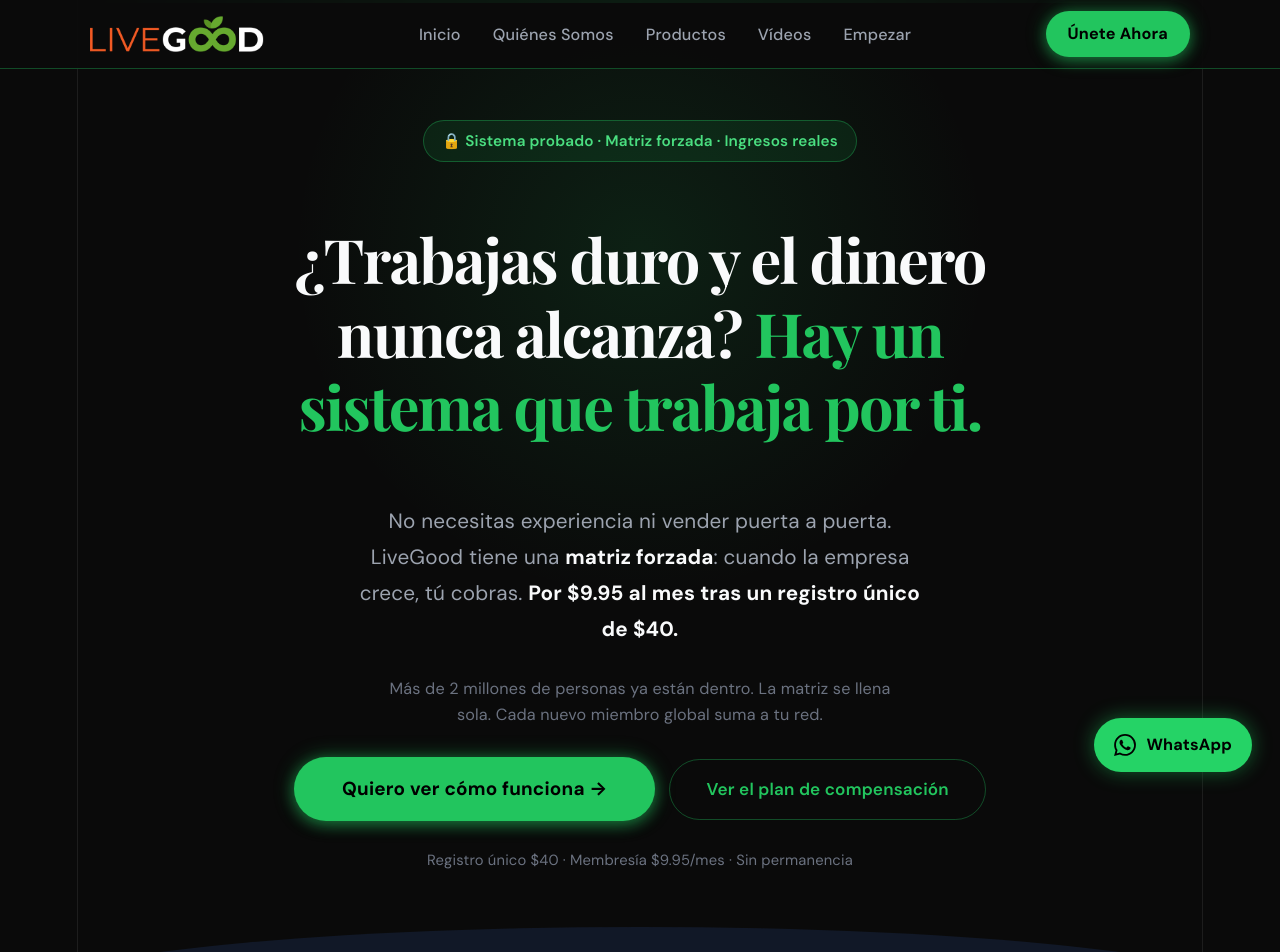
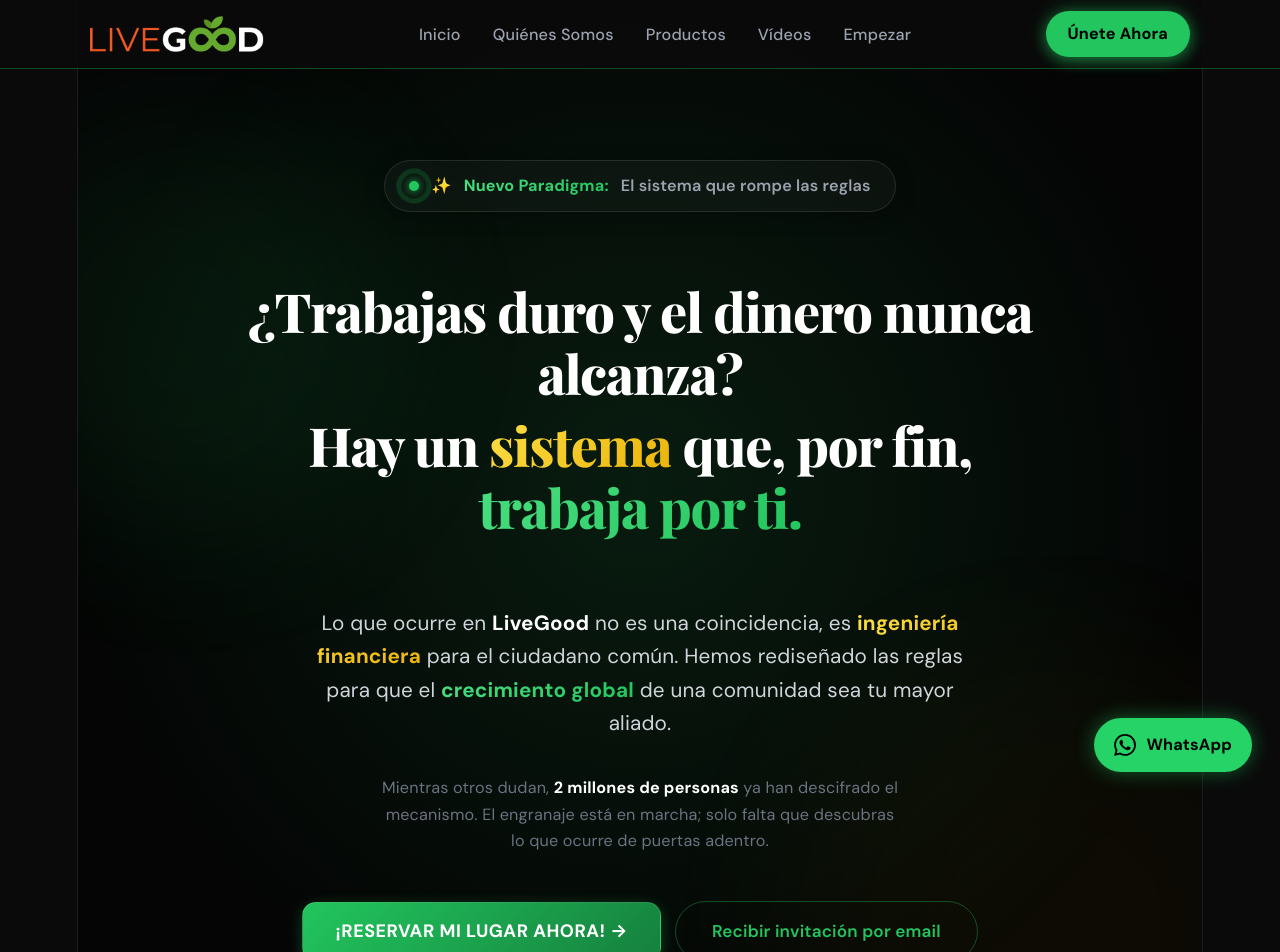
Before and after one commit to TheSharkFullCode/landing-page-liveGood, a React (Vite) app in the folder landing-page-liveGood/: page / in a window 1280 px wide. Shown: the top 952 px of the page. Built offline with nearby package versions, Linux system fonts and the light colour scheme; a web font is replaced by a local one.

Commit message:
feat: rediseño premium de la sección Hero con narrativa persuasiva y optimización de CTAs

```diff
--- a/landing-page-liveGood/src/App.css
+++ b/landing-page-liveGood/src/App.css
@@ -175,7 +175,7 @@
 }
 
 /* =============================================
-   1. HERO — #0a0a0a + green radial glow
+   1. HERO — Ultra-premium Visual Impact
    ============================================= */
 .hero {
   position: relative;
@@ -183,104 +183,222 @@
   min-height: 100vh;
   display: flex;
   align-items: center;
-  padding: 120px 24px 120px;
-  background: var(--bg-primary);
+  justify-content: center;
+  padding: 160px 24px 120px;
+  background: #050505;
   text-align: center;
   overflow: hidden;
 }
 
-/* Green radial glow at top-center */
+/* Base radial glow */
 .hero::after {
   content: '';
   position: absolute;
   top: -10%;
   left: 50%;
   transform: translateX(-50%);
-  width: 700px;
-  height: 700px;
+  width: 1200px;
+  height: 1200px;
   background: radial-gradient(circle, rgba(34, 197, 94, 0.12) 0%, transparent 70%);
   pointer-events: none;
   z-index: 0;
 }
 
-/* Thin green top bar */
-.hero::before {
-  content: '';
+/* Floating Glow Decorations */
+.hero__glow {
   position: absolute;
-  top: 0; left: 0; right: 0;
-  height: 3px;
-  background: linear-gradient(90deg, transparent, var(--accent), transparent);
-  z-index: 1;
+  border-radius: 50%;
+  filter: blur(80px);
+  z-index: 0;
+  pointer-events: none;
+  opacity: 0.4;
+  animation: floatGlow 15s infinite alternate ease-in-out;
+}
+
+.hero__glow--1 {
+  width: 400px;
+  height: 400px;
+  background: rgba(34, 197, 94, 0.2);
+  top: 10%;
+  left: -10%;
+}
+
+.hero__glow--2 {
+  width: 500px;
+  height: 500px;
+  background: rgba(234, 179, 8, 0.1);
+  bottom: 0%;
+  right: -5%;
+  animation-delay: -5s;
+}
+
+@keyframes floatGlow {
+  0% { transform: translate(0, 0) scale(1); }
+  100% { transform: translate(50px, 30px) scale(1.1); }
 }
 
 .hero__container {
   position: relative;
   z-index: 2;
-  max-width: 780px;
+  max-width: 1000px;
   margin: 0 auto;
   display: flex;
   flex-direction: column;
   align-items: center;
-  gap: 28px;
+  gap: 36px;
+  animation: heroReveal 1.2s cubic-bezier(0.16, 1, 0.3, 1);
+}
+
+@keyframes heroReveal {
+  from { opacity: 0; transform: translateY(30px) scale(0.98); }
+  to { opacity: 1; transform: translateY(0) scale(1); }
 }
 
 .hero__badge {
   display: inline-flex;
   align-items: center;
-  gap: 8px;
-  background: rgba(34, 197, 94, 0.10);
-  color: var(--accent-light);
-  border: 1px solid var(--border-accent);
-  padding: 8px 18px;
+  gap: 12px;
+  background: rgba(255, 255, 255, 0.03);
+  backdrop-filter: blur(10px);
+  color: var(--text-secondary);
+  border: 1px solid rgba(255, 255, 255, 0.1);
+  padding: 12px 24px;
   border-radius: var(--radius-full);
+  font-size: 0.9rem;
+  font-weight: 600;
+  box-shadow: 0 4px 20px rgba(0, 0, 0, 0.3);
+}
+
+/* Highlights */
+.hero__highlight-green {
+  background: linear-gradient(135deg, #4ade80 0%, #22c55e 100%);
+  -webkit-background-clip: text;
+  background-clip: text;
+  -webkit-text-fill-color: transparent;
+  font-weight: 800;
+}
+
+.hero__highlight-gold {
+  background: linear-gradient(135deg, #fde047 0%, #eab308 100%);
+  -webkit-background-clip: text;
+  background-clip: text;
+  -webkit-text-fill-color: transparent;
+  font-weight: 800;
+}
+
+.hero__highlight-white {
+  color: #ffffff;
+  font-weight: 700;
+}
+
+.hero__badge-dot {
+  width: 10px;
+  height: 10px;
+  background: #22c55e;
+  border-radius: 50%;
+  position: relative;
+  box-shadow: 0 0 10px #22c55e;
+}
+
+.hero__badge-dot::after {
+  content: '';
+  position: absolute;
+  top: -2px; left: -2px; right: -2px; bottom: -2px;
+  border: 2px solid #22c55e;
+  border-radius: 50%;
+  animation: badgeRipple 2s infinite;
+}
+
+@keyframes badgeRipple {
+  0% { transform: scale(1); opacity: 0.8; }
+  100% { transform: scale(3); opacity: 0; }
+}
+
+.hero__title {
+  font-size: clamp(1.8rem, 5.5vw, 3rem);
+  font-weight: 900;
+  line-height: 1.15;
+  color: #ffffff;
+  max-width: 800px;
+  letter-spacing: -1.2px;
+}
+
+.hero__title-block {
+  display: block;
+  margin-top: 10px;
+}
+
+.hero__subtitle {
+  font-size: clamp(1rem, 1.8vw, 1.15rem);
+  color: #d1d5db;
+  max-width: 650px;
+  line-height: 1.6;
+  font-weight: 400;
+}
+
+.hero__secondary-text {
+  font-size: 0.95rem;
+  color: #9ca3af;
+  max-width: 550px;
+}
+
+.hero__cta-group {
+  display: flex;
+  align-items: center;
+  justify-content: center;
+  gap: 32px;
+  width: 100%;
+  margin-top: 10px;
+}
+
+.hero__cta-button--primary {
+  display: inline-block;
+  background: linear-gradient(135deg, #22c55e 0%, #15803d 100%);
+  color: #ffffff !important;
+  padding: 14px 32px;
+  border-radius: var(--radius-md);
+  text-decoration: none;
+  font-weight: 700;
+  font-size: 1rem;
+  text-transform: uppercase;
+  letter-spacing: 0.5px;
+  box-shadow: 0 4px 15px rgba(34, 197, 94, 0.3);
+  transition: all 0.3s ease;
+  border: 1px solid rgba(255, 255, 255, 0.1);
+}
+
+.hero__cta-button--primary:hover {
+  transform: translateY(-2px);
+  box-shadow: 0 8px 25px rgba(34, 197, 94, 0.4);
+  background: linear-gradient(135deg, #4ade80 0%, #22c55e 100%);
+}
+
+.hero__cta-secondary {
+  color: #9ca3af;
+  text-decoration: none;
+  font-weight: 600;
+  font-size: 0.95rem;
+  transition: all 0.3s ease;
+  border-bottom: 2px solid rgba(255, 255, 255, 0.1);
+  padding: 4px 0;
+}
+
+.hero__cta-secondary:hover {
+  color: #ffffff;
+  border-bottom-color: var(--accent);
+}
+
+.hero__cta-note {
   font-size: 0.85rem;
-  font-weight: 600;
-}
-
-.hero__title {
-  font-size: clamp(2rem, 5vw, 3.4rem);
-  font-weight: 700;
-  color: var(--text-primary);
-  max-width: 720px;
-}
-
-.hero__title-emphasis {
-  color: var(--accent);
-  font-style: italic;
-}
-
-.hero__subtitle {
-  font-size: 1.15rem;
-  color: var(--text-secondary);
-  max-width: 580px;
-  line-height: 1.75;
-}
-
-.hero__subtitle strong { color: var(--text-primary); }
-
-/* CTA BUTTON — dark theme: green bg + black text */
-.hero__cta-button {
-  display: inline-block;
-  background: var(--accent);
-  color: #000000;
-  padding: 17px 48px;
-  border-radius: var(--radius-full);
-  text-decoration: none;
-  font-weight: 700;
-  font-size: 1.05rem;
-  box-shadow: var(--shadow-glow);
-  transition: transform 0.25s ease, box-shadow 0.25s ease, background 0.25s ease;
-}
-
-.hero__cta-button:hover {
-  background: var(--accent-light);
-  transform: scale(1.07) translateY(-3px);
-  box-shadow: var(--shadow-hover);
-}
-
-.hero__cta-note {
-  font-size: 0.82rem;
-  color: var(--text-muted);
+  color: #6b7280;
+  margin-top: 5px;
+}
+
+@media (max-width: 768px) {
+  .hero { padding: 120px 20px 80px; }
+  .hero__title { font-size: 2.2rem; letter-spacing: -0.5px; }
+  .hero__cta-group { flex-direction: column; gap: 20px; }
+  .hero__cta-button--primary { width: 100%; text-align: center; }
 }
 
 /* =============================================
--- a/landing-page-liveGood/src/components/Hero/Hero.jsx
+++ b/landing-page-liveGood/src/components/Hero/Hero.jsx
@@ -5,41 +5,53 @@
     <section id="inicio" className="hero">
       <div className="hero__container">
 
-        <span className="hero__badge">🔒 Sistema probado · Matriz forzada · Ingresos reales</span>
+        <span className="hero__badge">
+          <span className="hero__badge-dot"></span>
+          ✨ <span className="hero__highlight-green">Nuevo Paradigma:</span> El sistema que rompe las reglas
+        </span>
 
         <h1 className="hero__title">
           ¿Trabajas duro y el dinero nunca alcanza?{' '}
-          <em className="hero__title-emphasis">Hay un sistema que trabaja por ti.</em>
+          <span className="hero__title-block">
+            Hay un <span className="hero__highlight-gold">sistema</span> que, por fin,{' '}
+            <span className="hero__highlight-green">trabaja por ti.</span>
+          </span>
         </h1>
 
         <p className="hero__subtitle">
-          No necesitas experiencia ni vender puerta a puerta. LiveGood tiene una{' '}
-          <strong>matriz forzada</strong>: cuando la empresa crece, tú cobras.{' '}
-          <strong>Por $9.95 al mes tras un registro único de $40.</strong>
+          Lo que ocurre en <span className="hero__highlight-white">LiveGood</span> no es una coincidencia, es{' '}
+          <span className="hero__highlight-gold">ingeniería financiera</span> para el ciudadano común.
+          Hemos rediseñado las reglas para que el <span className="hero__highlight-green">crecimiento global</span> de una comunidad sea tu mayor aliado.
         </p>
 
         <p className="hero__secondary-text">
-          Más de 2 millones de personas ya están dentro. La matriz se llena sola.
-          Cada nuevo miembro global suma a tu red.
+          Mientras otros dudan, <span className="hero__highlight-white">2 millones de personas</span> ya han descifrado el mecanismo.
+          El engranaje está en marcha; solo falta que descubras lo que ocurre de puertas adentro.
         </p>
 
         <div className="hero__cta-group">
           <a
             href={CTA_URL}
-            className="hero__cta-button"
+            className="hero__cta-button hero__cta-button--primary"
             target="_blank"
             rel="noopener noreferrer"
           >
-            Quiero ver cómo funciona →
+            ¡RESERVAR MI LUGAR AHORA! →
           </a>
-          <a href="#como-empezar" className="hero__cta-secondary">
-            Ver el plan de compensación
+          <a href="#registro" className="hero__cta-secondary">
+            Recibir invitación por email
           </a>
         </div>
 
-        <p className="hero__cta-note">Registro único $40 · Membresía $9.95/mes · Sin permanencia</p>
+        <p className="hero__cta-note">
+          🔒 <span className="hero__highlight-green">Únete a la nueva economía por solo $9.95.</span> Sin letras pequeñas.
+        </p>
 
       </div>
+
+      {/* Background decorations for extra visual punch */}
+      <div className="hero__glow hero__glow--1"></div>
+      <div className="hero__glow hero__glow--2"></div>
     </section>
   )
 }
--- a/landing-page-liveGood/src/components/LeadForm/LeadForm.jsx
+++ b/landing-page-liveGood/src/components/LeadForm/LeadForm.jsx
@@ -95,7 +95,7 @@
         </div>
 
         {/* ── Parte inferior: barra de formulario ── */}
-        <div className="lead-form__bar">
+        <div id="registro" className="lead-form__bar">
 
           {/* Fila 1 — texto descriptivo */}
           <div className="lead-form__bar-teaser">
```
